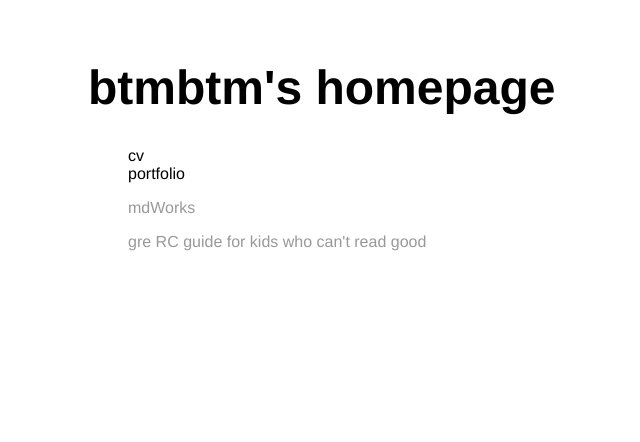
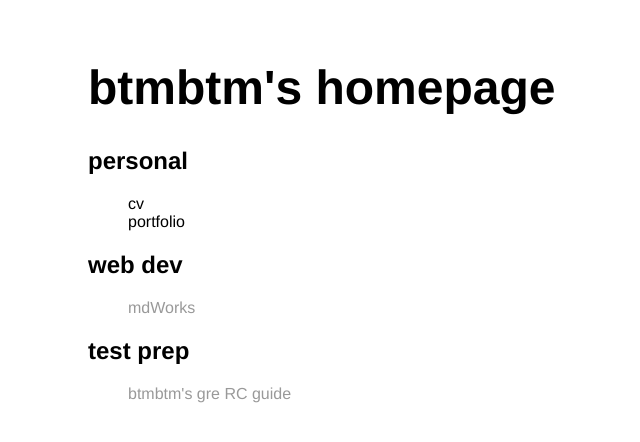
Before and after one commit to btmbtm/btmbtm.github.io, a Jekyll site: the page built from index.html, in a window 1280 px wide. Shown: the top 442 px of the page, without its empty margins (277-917 px from the left). Built offline with Jekyll 4.4.1, drawn with Linux system fonts in a browser that asks for light colours.

Commit message:
Update index.html

```diff
--- a/index.html
+++ b/index.html
@@ -9,15 +9,20 @@ title: btmbtm
 			list-style:none;
 		}
 	</style>
+
+	<h2> personal </h2>
+
 	<ul>
 		<li> cv </li>
 		<li> portfolio </li>
 	</ul>
 
+	<h2> web dev </h2>
 	<ul>
 		<li> <a href="categories/mdworks.html">mdWorks</a></li>
 	</ul>
 
+	<h2> test prep</h2>
 	<ul>
-		<li> <a href="gre/rcguide">gre RC guide for kids who can't read good</a></li>
+		<li> <a href="gre/rcguide">btmbtm's gre RC guide</a></li>
 	</ul>
```
